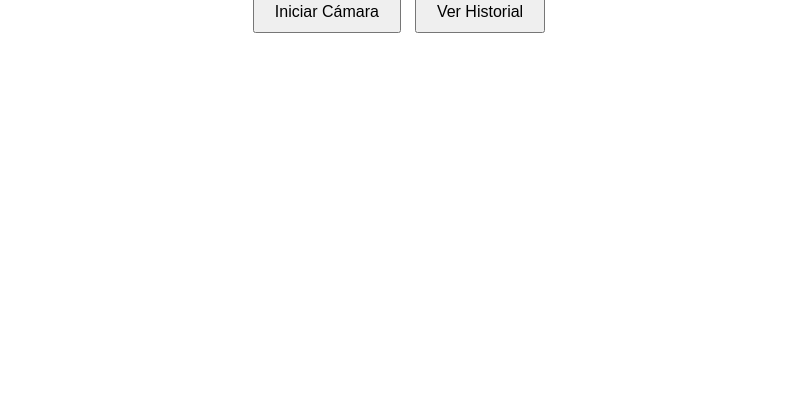
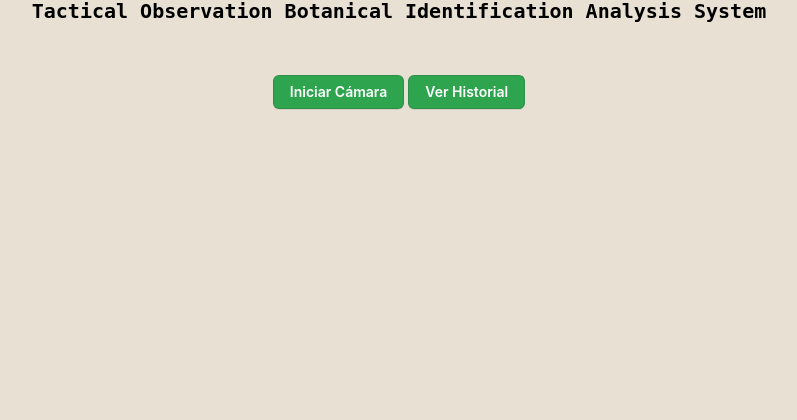
Before and after one commit to IvanCaceresS/Data-Science-proyecto, a Flask app: page / in a window 1280 px wide. Shown: the part 130-550 px from the top of the page, without its empty margins (241-1038 px from the left). Run offline with Flask 3, Linux system fonts and the light colour scheme.

Commit message:
api web 1.0

```diff
--- a/app2.py
+++ b/app2.py
@@ -64,13 +64,16 @@
         for result in results:
             f.write(f"{result[0]}: {result[1] * 100:.2f}%\n")
 
+    others_list = [f"{r[0]}: {r[1] * 100:.2f}%" for r in results[1:]]
+
     response = {
         'prediction': f"Flor más probable: {most_likely} ({results[0][1] * 100:.2f}%)",
-        'others': [f"{r[0]}: {r[1] * 100:.2f}%" for r in results[1:]],
+        'others': ["También puede ser:"] + others_list,
         'image': base64.b64encode(image_data).decode('utf-8')
     }
 
     return jsonify(response)
+
 
 @app.route('/save_prediction', methods=['POST'])
 def save_prediction():
--- a/templates/index.html
+++ b/templates/index.html
@@ -5,7 +5,27 @@
     <meta name="viewport" content="width=device-width, initial-scale=1.0">
     <title>Clasificador de Flores</title>
     <style>
-        body { text-align: center; }
+        body {
+            text-align: center;
+            background-color: #e9e0d4;
+        }
+        #Titulo {
+            font-size: 70px;
+            background: url('https://t1.uc.ltmcdn.com/es/posts/1/7/3/cineraria_53371_3_600.jpg') repeat; /* URL de la imagen de fondo */
+            background-size: cover;
+            background-clip: text;
+            -webkit-background-clip: text;
+            -webkit-text-fill-color: transparent;
+            text-align: center;
+            margin-bottom: 0;
+            font-family: monospace;
+        }
+        #Subtitulo {
+            margin-top: 0;
+            font-size: 20px;
+            color: black;
+            font-family: monospace;
+        }
         .container {
             position: relative;
             width: 100%;
@@ -25,39 +45,123 @@
             width: 100%;
             height: 100%;
         }
-        button {
-            margin: 5px;
-            padding: 10px 20px;
-            font-size: 16px;
+
+        /* CSS BOTONES */
+        /* BOTON INICIO CAMARA */
+        .boton-personalizado {
+        appearance: none;
+        background-color: #2ea44f;
+        border: 1px solid rgba(27, 31, 35, .15);
+        border-radius: 6px;
+        box-shadow: rgba(27, 31, 35, .1) 0 1px 0;
+        box-sizing: border-box;
+        color: #fff;
+        cursor: pointer;
+        display: inline-block;
+        font-family: -apple-system,system-ui,monospace,Helvetica,Arial,sans-serif,"Apple Color Emoji","Segoe UI Emoji";
+        font-size: 14px;
+        font-weight: 600;
+        line-height: 20px;
+        padding: 6px 16px;
+        position: relative;
+        text-align: center;
+        text-decoration: none;
+        user-select: none;
+        -webkit-user-select: none;
+        touch-action: manipulation;
+        vertical-align: middle;
+        white-space: nowrap;
+        margin: auto auto 10px auto;
         }
-        #predictionResult, #otherResults, #cuidadosResult, #capturedImage, #saveButton, #cuidadosButton, #newPredictionButton {
+
+        .boton-personalizado:focus:not(:focus-visible):not(.focus-visible) {
+        box-shadow: none;
+        outline: none;
+        }
+
+        .boton-personalizado:hover {
+        background-color: #2c974b;
+        }
+
+        .boton-personalizado:focus {
+        box-shadow: rgba(46, 164, 79, .4) 0 0 0 3px;
+        outline: none;
+        }
+
+        .boton-personalizado:disabled {
+        background-color: #94d3a2;
+        border-color: rgba(27, 31, 35, .1);
+        color: rgba(255, 255, 255, .8);
+        cursor: default;
+        }
+
+        .boton-personalizado:active {
+        background-color: #298e46;
+        box-shadow: rgba(20, 70, 32, .2) 0 1px 0 inset;
+        }
+        /* FIN BOTON INICIO CAMARA */
+
+        /* FIN CSS BOTONES */
+
+        #predictionResult, #otherResults, #cuidadosResult, #capturedImage, #saveButton, #cuidadosButton, #newPredictionButton, #predictButton {
             display: none;
-            margin: auto;
         }
+
         #predictionsHistory {
             display: none;
+            margin: 20px auto auto auto;
+            border: black 1px solid;
+            border-radius: 8px;
+            max-width: 350px;
+            background-color: #e7e2db;
         }
         #brightnessWarning {
             display: none;
             color: red;
             margin-top: 10px;
         }
+        p:not(#predictionResult):not(#otherResults){
+            font-size: 24px; /* Tamaño de la fuente */
+            padding: 10px; /* Espacio alrededor del texto */
+            border: black 1px solid; /* Borde alrededor del texto */
+            border-radius: 8px; /* Bordes redondeados */
+            background-color: #d6e0d8; /* Fondo blanco semi-transparente */
+            color: black; /* Color del texto */
+            text-align: left; /* Alinear el texto al centro */
+            max-width: 250px;
+            margin: 0 auto 10px auto; /* Centrar el elemento */
+        }
+        #predictionResult,#otherResults{
+            font-size: 24px; /* Tamaño de la fuente */
+            padding: 10px; /* Espacio alrededor del texto */
+            border: black 1px solid; /* Borde alrededor del texto */
+            border-radius: 8px; /* Bordes redondeados */
+            background-color: #c7ffd2; /* Fondo blanco semi-transparente */
+            color: black; /* Color del texto */
+            text-align: left; /* Alinear el texto al centro */
+            max-width: 250px;
+            margin: 0 auto 10px auto; /* Centrar el elemento */
+        }
+        img {
+            display: block;
+            margin: 10px auto 5px auto;
+        }
     </style>
 </head>
 <body>
-    <h1>Clasificador de Flores</h1>
+    <h1 id="Titulo">TOBIAS</h1>
+    <h2 id="Subtitulo">Tactical Observation Botanical Identification Analysis System </h2>
     <div class="container">
         <video id="videoElement" autoplay playsinline></video>
         <canvas id="overlay"></canvas>
         <img id="capturedImage">
     </div>
     <br><br>
-    <button id="startButton" onclick="startVideo()">Iniciar Cámara</button>
-    <button id="predictButton" onclick="captureImage()" style="display: none; margin: auto;">Realizar Predicción</button>
-    <!-- <button id="saveButton" onclick="savePrediction()">Guardar Predicción</button> -->
-    <button id="cuidadosButton" onclick="toggleCuidados()">Ver Cuidados</button>
-    <button id="newPredictionButton" onclick="startNewPrediction()">Realizar una nueva predicción</button>
-    <button id="historyButton" onclick="toggleHistory()">Ver Historial</button>
+    <button id="startButton" class="boton-personalizado" onclick="startVideo()">Iniciar Cámara</button>
+    <button id="predictButton" class="boton-personalizado" onclick="captureImage()">Realizar Predicción</button>
+    <button id="cuidadosButton" class="boton-personalizado" onclick="toggleCuidados()">Ver Cuidados</button>
+    <button id="newPredictionButton" class="boton-personalizado" onclick="startNewPrediction()">Realizar una nueva predicción</button>
+    <button id="historyButton" class="boton-personalizado" onclick="toggleHistory()">Ver Historial</button>
     <p id="predictionResult"></p>
     <p id="otherResults"></p>
     <p id="cuidadosResult"></p>
@@ -80,15 +184,21 @@
                 if (stream) {
                     stream.getTracks().forEach(track => track.stop());
                 }
-                stream = await navigator.mediaDevices.getUserMedia({
-                    video: { facingMode: { exact: "environment" } } // Forzar uso de la cámara trasera
-                });
+
+                const constraints = {
+                    video: true
+                };
+
+                if (isMobileDevice()) {
+                    constraints.video = { facingMode: { exact: "environment" } };
+                }
+
+                stream = await navigator.mediaDevices.getUserMedia(constraints);
                 video.srcObject = stream;
                 video.style.display = "block";
                 capturedImage.style.display = "none";
                 document.getElementById("startButton").style.display = "none";
                 document.getElementById("predictButton").style.display = "block";
-                // document.getElementById("saveButton").style.display = "none";
                 document.getElementById("cuidadosButton").style.display = "none";
                 document.getElementById("newPredictionButton").style.display = "none";
                 document.getElementById("predictionResult").style.display = "none";
@@ -105,6 +215,10 @@
                 console.error("Error accessing the camera: " + err);
                 alert("No se puede acceder a la cámara. Asegúrate de haber dado los permisos necesarios.");
             }
+        }
+
+        function isMobileDevice() {
+            return (typeof window.orientation !== "undefined") || (navigator.userAgent.indexOf('IEMobile') !== -1);
         }
 
         function drawOverlay() {
@@ -189,7 +303,6 @@
                     if (isFinal) {
                         document.getElementById("predictionResult").style.display = "block";
                         document.getElementById("otherResults").style.display = "block";
-                        // document.getElementById("saveButton").style.display = "block";
                         document.getElementById("cuidadosButton").style.display = "block";
                         document.getElementById("newPredictionButton").style.display = "block";
                         document.getElementById("predictButton").style.display = "none";
@@ -285,7 +398,6 @@
             startVideo();
             document.getElementById("predictButton").style.display = "block";
             document.getElementById("newPredictionButton").style.display = "none";
-            // document.getElementById("saveButton").style.display = "none";
             document.getElementById("cuidadosButton").style.display = "none";
             document.getElementById("predictionResult").style.display = "none";
             document.getElementById("otherResults").style.display = "none";
```
